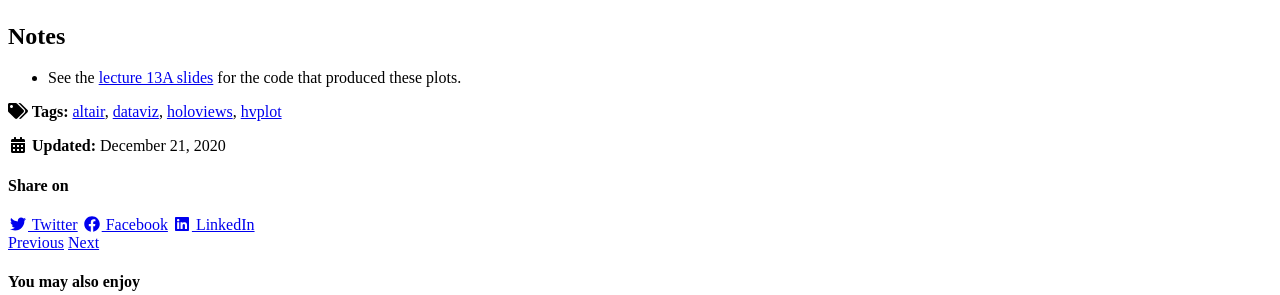
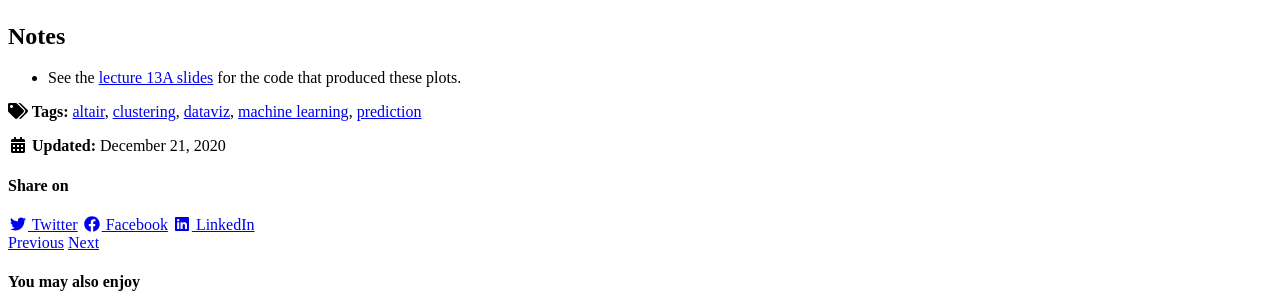
Before and after one commit to RoujiaChen/jiayi_roujia_FP, a Jekyll site: the page built from _posts/2020-12-21-a-machine-learning.md, in a window 1280 px wide. Shown: the part 837-1132 px from the top of the page. Built offline with Jekyll 4.4.1, drawn with Linux system fonts in a browser that asks for light colours; cached includes are drawn as plain includes; nearby versions of some CDN libraries.

Commit message:
Update 2020-12-21-a-machine-learning.md

```diff
--- a/_posts/2020-12-21-a-machine-learning.md
+++ b/_posts/2020-12-21-a-machine-learning.md
@@ -2,7 +2,7 @@
 title: "Unsupervised & Supervised Machine Learning"
 date: 2020-12-21
 published: true
-tags: [dataviz, altair, hvplot, holoviews]
+tags: [clustering, prediction, machine learning, dataviz, altair]
 excerpt: "This is the description of cluster analysis and prediction models."
 altair-loader:
   altair-chart-1: "charts/clusters_plot.json"
```
